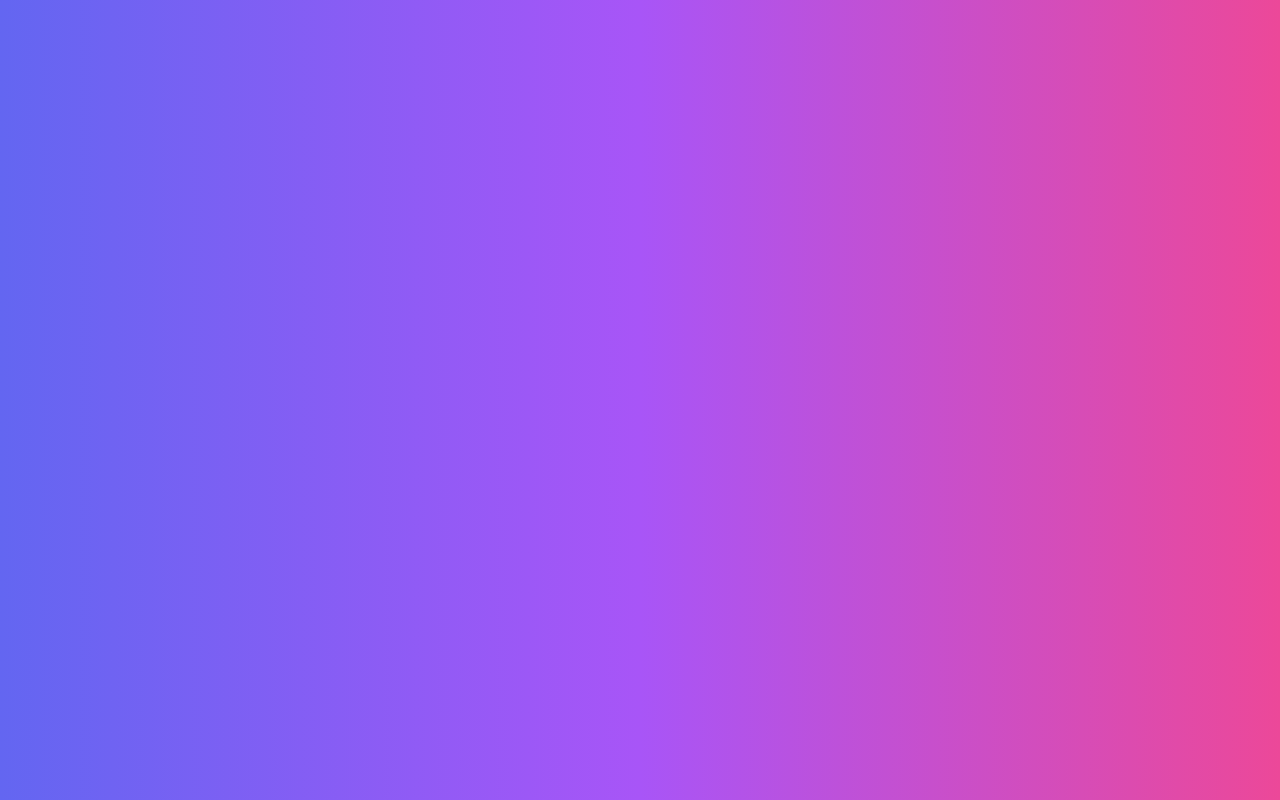
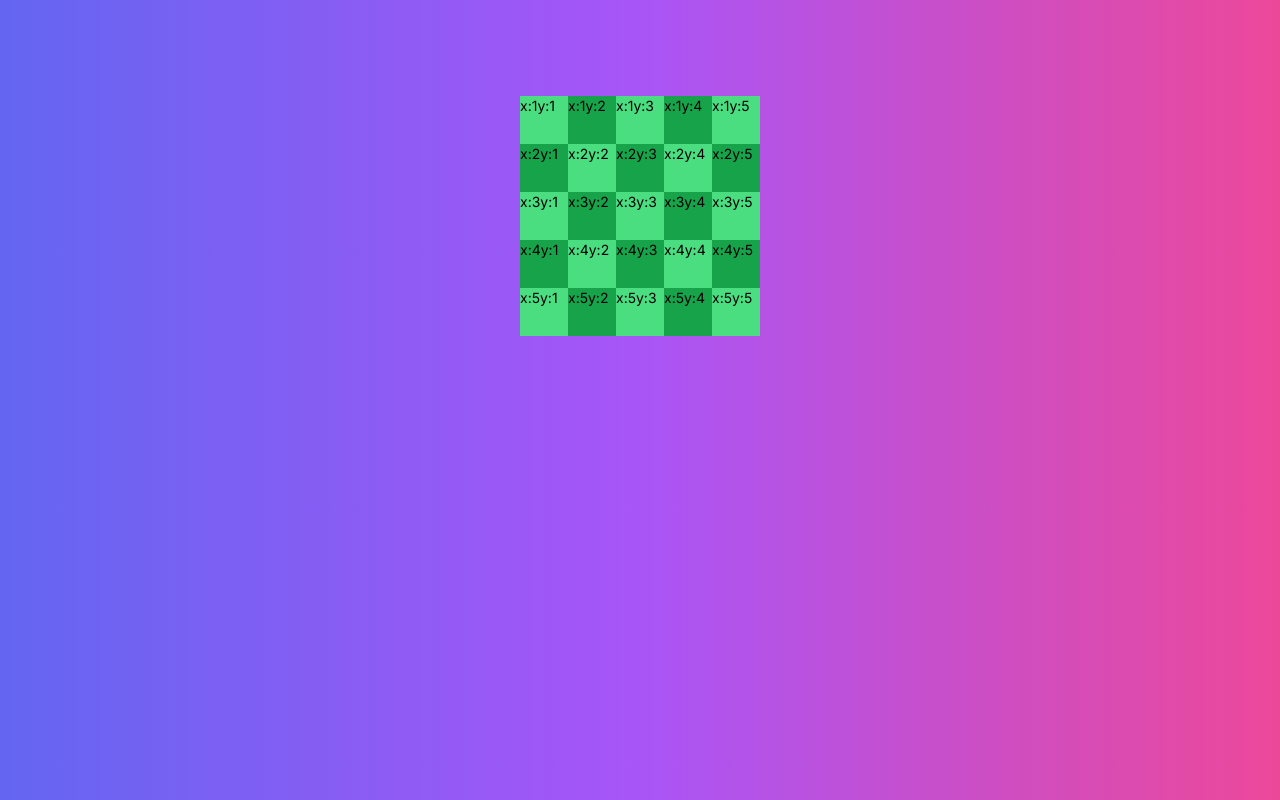
Before and after one commit to tatukalermo/bun-buddy, a Next.js app: page / in a window 1280 px wide. Built offline with nearby package versions, Linux system fonts and the light colour scheme.

Commit message:
feat: initial util function generate grid

```diff
--- a/app/page.tsx
+++ b/app/page.tsx
@@ -1,7 +1,25 @@
+"use client";
+
+import { generateGameGrid } from "./utils/generateGameGrid";
+
 export default function Home() {
+  const mapWidth = 5;
+
   return (
     <main className="flex min-h-screen flex-col items-center justify-between p-24 bg-gradient-to-r from-indigo-500 via-purple-500 to-pink-500">
-
+      <div className={`grid grid-cols-${mapWidth}`}>
+        {generateGameGrid(mapWidth).map((cell, index) => {
+          return (
+            <div
+              key={index}
+              className="bg-green-600 odd:bg-green-400 w-12 h-12 text-sm"
+            >
+              <span>x:{cell.x}</span>
+              <span>y:{cell.y}</span>
+            </div>
+          );
+        })}
+      </div>
     </main>
-  )
+  );
 }
--- /dev/null
+++ b/app/utils/generateGameGrid.ts
@@ -0,0 +1,18 @@
+type gridCell = {
+    x: number;
+    y: number;
+    groundType: "default" | "blocked";
+  };
+
+  export const generateGameGrid: (size: number) => gridCell[] = (size = 3) => {
+    const grid: gridCell[] = [];
+
+    for (let i = 0; i < size * size; i++) {
+      const row = (i % size) + 1;
+      const col = Math.floor(i / size) + 1;
+
+      grid.push({ x: col, y: row, groundType: "default" });
+    }
+
+    return grid;
+  };
--- a/tailwind.config.ts
+++ b/tailwind.config.ts
@@ -1,20 +1,25 @@
-import type { Config } from 'tailwindcss'
+import type { Config } from "tailwindcss";
 
 const config: Config = {
   content: [
-    './pages/**/*.{js,ts,jsx,tsx,mdx}',
-    './components/**/*.{js,ts,jsx,tsx,mdx}',
-    './app/**/*.{js,ts,jsx,tsx,mdx}',
+    "./pages/**/*.{js,ts,jsx,tsx,mdx}",
+    "./components/**/*.{js,ts,jsx,tsx,mdx}",
+    "./app/**/*.{js,ts,jsx,tsx,mdx}",
+  ],
+  safelist: [
+    {
+      pattern: /grid-cols-./,
+    },
   ],
   theme: {
     extend: {
       backgroundImage: {
-        'gradient-radial': 'radial-gradient(var(--tw-gradient-stops))',
-        'gradient-conic':
-          'conic-gradient(from 180deg at 50% 50%, var(--tw-gradient-stops))',
+        "gradient-radial": "radial-gradient(var(--tw-gradient-stops))",
+        "gradient-conic":
+          "conic-gradient(from 180deg at 50% 50%, var(--tw-gradient-stops))",
       },
     },
   },
   plugins: [],
-}
-export default config
+};
+export default config;
```
